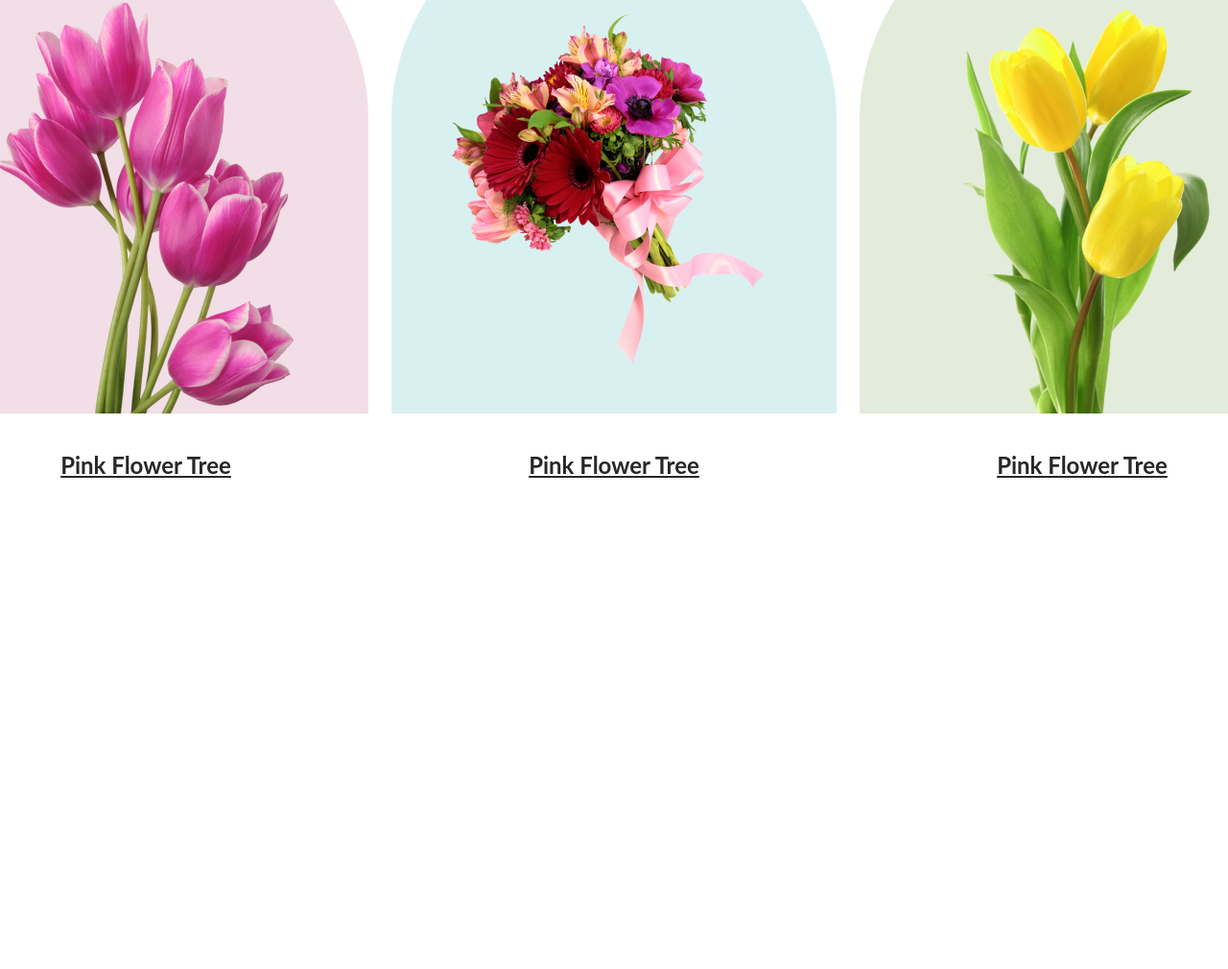
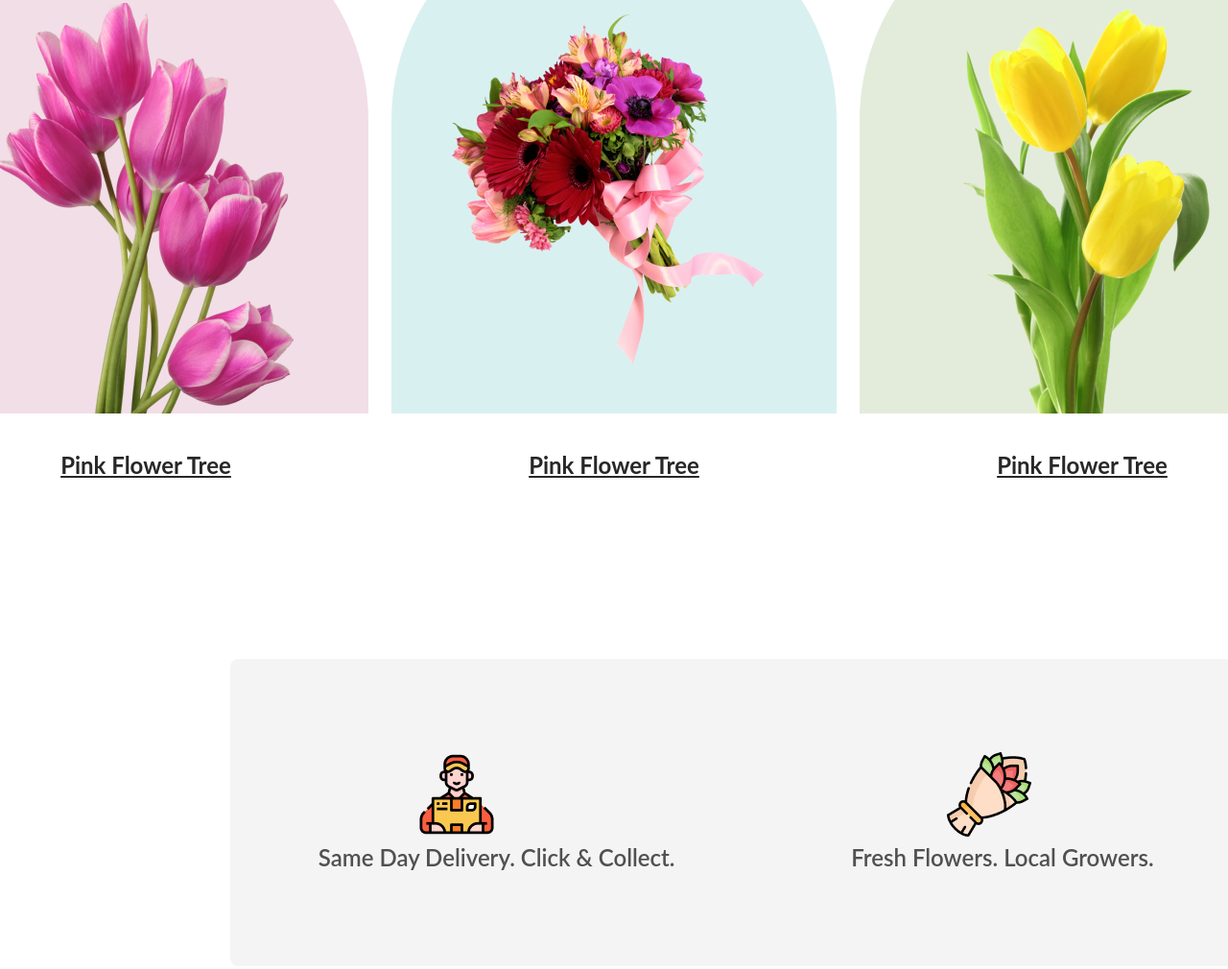
Before and after one commit to Redoan-Hasan/flower-shop-assignment1, a plain HTML site: page index.html in a window 1280 px wide. Shown: the part 1315-2325 px from the top of the page at 96% size. Drawn offline with Linux system fonts and the light colour scheme.

Commit message:
delivery section

```diff
--- a/index.html
+++ b/index.html
@@ -40,6 +40,20 @@
                  <p class="imgpara">Pink Flower Tree </p>
               </div>
          </div>
+         <div class="delivery">
+            <div class="deli1div">
+                <img class="deliimg" src="./Flower Asset/Group 57.png" alt="">
+                <p class="delipara1">Same Day Delivery. Click & Collect.</p>
+            </div>
+            <div class="deli2div">
+                <img class="deliimg" src="./Flower Asset/Group 58.png" alt="">
+                <p class="delipara2">Fresh Flowers. Local Growers.</p>
+            </div>
+            <div class="deli3div">
+                <img class="deliimg1" src="./Flower Asset/Group 59.png" alt="">
+                <p class="delipara3">24/7 Free Support.</p>
+            </div>
+         </div>
         </section>
     </main>
     <footer>
--- a/style.css
+++ b/style.css
@@ -136,3 +136,55 @@ line-height: 35px;
 text-decoration-line: underline;
 padding-top: 32px;
 }
+.delivery{
+    display: flex;
+    justify-content: space-around;
+    align-items: center;
+    width: 1440px;
+height: 320px;
+border-radius: 8px;
+background: rgba(39, 39, 39, 0.05);
+margin: 128px 240px 128px 240px;
+}
+.deliimg{
+    width: 88px;
+height: 88px;
+padding-left: 100px;
+}
+.deliimg1{
+    width: 88px;
+height: 88px;
+padding-left: 50px;
+}
+.delipara1{
+    color: rgba(39, 39, 39, 0.80);
+
+text-align: center;
+font-family: Lato;
+font-size: 24px;
+font-style: normal;
+font-weight: 600;
+line-height: 35px;
+/* padding: 24px 100px 87px 175px; */
+}
+.delipara2{
+    color: rgba(39, 39, 39, 0.80);
+
+text-align: center;
+font-family: Lato;
+font-size: 24px;
+font-style: normal;
+font-weight: 600;
+line-height: 35px;
+/* padding: 24px 100px 87px 175px; */
+}
+.delipara3{
+    color: rgba(39, 39, 39, 0.80);
+
+text-align: center;
+font-family: Lato;
+font-size: 24px;
+font-style: normal;
+font-weight: 600;
+line-height: 35px;
+}
```
